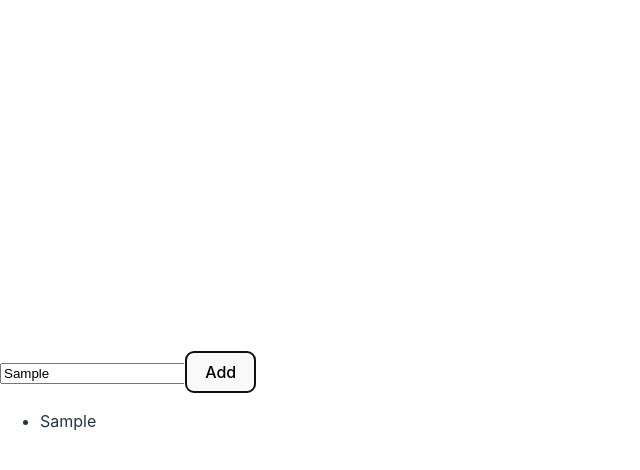
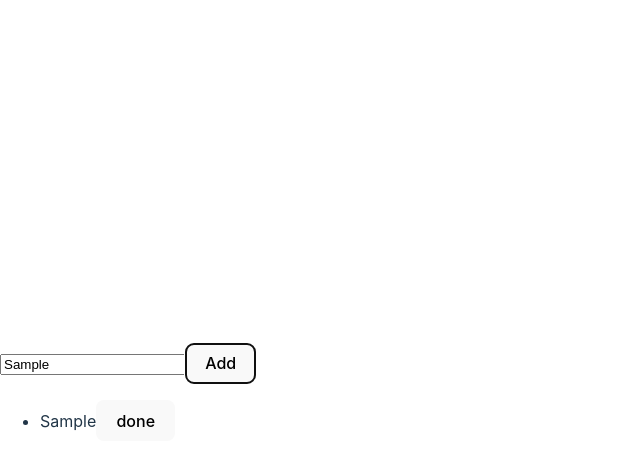
Before and after one commit to Fuka0102/todoapp, a React (Vite) app: page / in a window 1280 px wide. Both pictures are taken after typing "Sample" into the empty fields and a click on the button "Add". Shown: the top 470 px of the page, without its empty margins (0-640 px from the left). Built offline with nearby package versions, Linux system fonts and the light colour scheme.

Commit message:
todo削除機能の実装

```diff
--- a/src/App.jsx
+++ b/src/App.jsx
@@ -16,6 +16,12 @@ function App() {
     setTodos(newTodos);
   };
 
+  const onClickDeleteButton = (index) => {
+    const newTodo = [...todos];
+    newTodo.splice(index, 1);
+    setTodos(newTodo);
+  };
+
   return (
     <>
       <div>
@@ -27,7 +33,14 @@ function App() {
       <div>
         <ul>
           {todos.map((todo, index) => {
-            return <li key={index}>{todo}</li>;
+            return (
+              <li key={index}>
+                {todo}
+                <button type='button' onClick={() => onClickDeleteButton(index)}>
+                  done
+                </button>
+              </li>
+            );
           })}
         </ul>
       </div>
```
